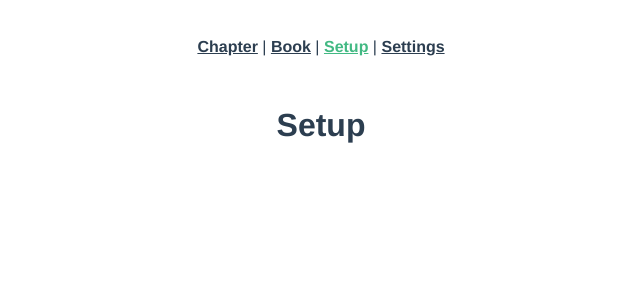
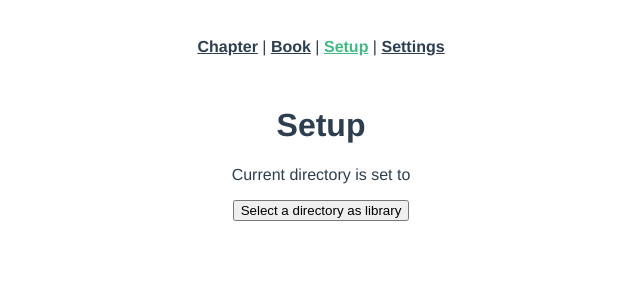
Before and after one commit to Keiwen/fable-flow, a Vue app: page /setup in a window 1280 px wide. Shown: the top 300 px of the page, without its empty margins (319-959 px from the left). Built offline with nearby package versions, Linux system fonts and the light colour scheme.

Commit message:
feat: FF-9 Draft code main directory setup page
new component to manage main library

```diff
--- /dev/null
+++ b/src/components/LibraryPathSetup.vue
@@ -0,0 +1,50 @@
+<template>
+  <div>
+    <p>
+      Current directory is set to {{ getLibraryDirectory }}
+    </p>
+    <p>
+      <button @click="selectPath">Select a directory as library</button>
+    </p>
+  </div>
+</template>
+
+<script>
+import { mapGetters, mapActions } from 'vuex'
+
+export default {
+  name: 'LibratyPathSetup',
+  computed: {
+    ...mapGetters(['hasLibraryDefined', 'getLibraryDirectory'])
+  },
+  methods: {
+    ...mapActions(['updateLibraryHandle', 'checkLibraryPermission']),
+    // next method is async as we need to wait for user input
+    async selectPath () {
+      try {
+        const handle = await window.showDirectoryPicker() // display directory picker for user
+        this.updateLibraryHandle(handle)
+        this.runLibraryPermissionCheck()
+      } catch (e) {
+        console.error('Error on library path selection:', e)
+      }
+    },
+    runLibraryPermissionCheck () {
+      if (!this.hasLibraryDefined) return
+      this.checkLibraryPermission()
+        .then(hasPermission => {
+          if (!hasPermission) {
+            console.error('No permission for library')
+          }
+        })
+        .catch(e => {
+          console.error('Error on permission check:', e)
+        })
+    }
+  }
+}
+</script>
+
+<style scoped lang="scss">
+
+</style>
--- a/src/views/SetupView.vue
+++ b/src/views/SetupView.vue
@@ -1,5 +1,17 @@
 <template>
   <div>
     <h1>Setup</h1>
+    <library-path-setup></library-path-setup>
   </div>
 </template>
+
+<script>
+import LibraryPathSetup from '@/components/LibraryPathSetup'
+
+export default {
+  name: 'SetupView',
+  components: {
+    LibraryPathSetup
+  }
+}
+</script>
```
